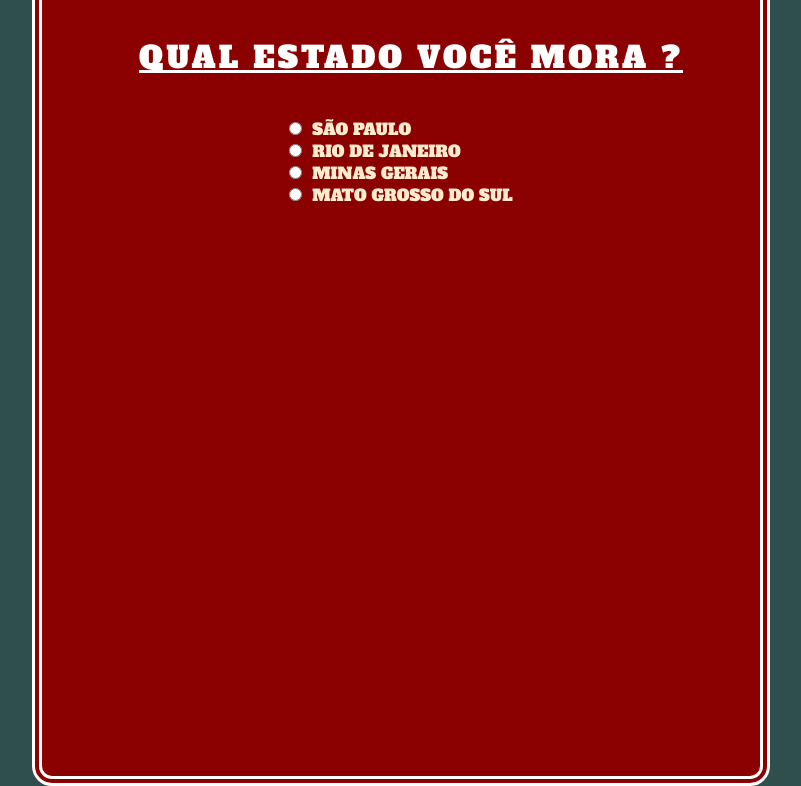
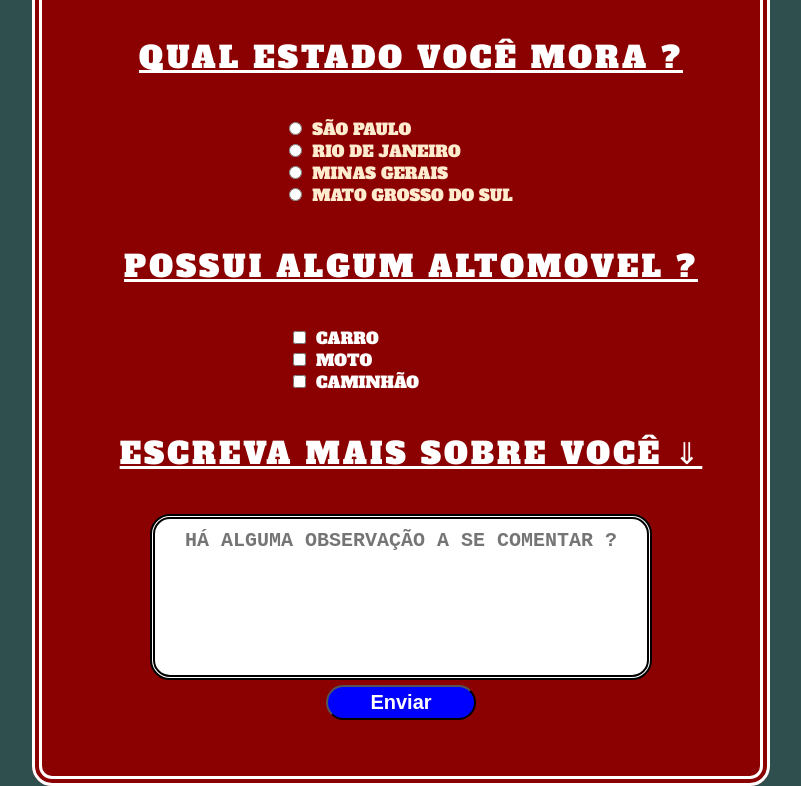
Before and after one commit to JoseVitor20/Formul-rio, a plain HTML site: page index.html in a window 1280 px wide. Shown: the part 744-1530 px from the top of the page, without its empty margins (239-1040 px from the left). Drawn offline with Linux system fonts and the light colour scheme.

Commit message:
2º Commit

```diff
--- a/index.html
+++ b/index.html
@@ -33,7 +33,7 @@
 	<input type="password" name="confirmar-senha"  placeholder="CONFIRME SUA SENHA." accesskey="">
 	</div>
 
-</div>
+</div><!--PREENCHIMENTO-->
 
 <p>QUAL A SUA IDADE?</p>
 
@@ -44,7 +44,7 @@
 		<OPtion>+18 ANOS</OPtion>
 		<OPtion>+30 ANOS</OPtion>
 		<OPtion>+60 ANOS</OPtion>
-	</select>
+	</select><!--ESCOLHA-->
 </diV>
 
 <p>QUAL ESTADO VOCÊ MORA ?</p>
@@ -67,7 +67,31 @@
 	<input type="radio" name="Municipio"><span>MATO GROSSO DO SUL</span>
 	</div>
 
-</div>
+</div><!--MUNICIPIO-->
+
+<p>POSSUI ALGUM ALTOMOVEL ?</p>
+
+<div class="veiculos">
+
+	<div>
+		<input type="checkbox" name="veiculos"><span>CARRO</span>
+	</div>
+
+	<div>
+		<input type="checkbox" name="veiculos"><span>MOTO</span>
+	</div>
+
+	<div>
+		<input type="checkbox" name="veiculos"><span>CAMINHÃO</span>
+	</div>
+
+</div><!--VEICULOS-->
+
+<p>ESCREVA MAIS SOBRE VOCÊ ⇓</p>
+
+<textarea style="resize:unset ;" placeholder="HÁ ALGUMA OBSERVAÇÃO A SE COMENTAR ?"></textarea><br>
+
+<button>Enviar</button>
 
 	</fieldset>
 
--- a/style/style.css
+++ b/style/style.css
@@ -58,3 +58,28 @@ text-align: justify;
 color: blanchedalmond;}
 
 .Municipio [type=radio]{margin-right: 10px;}
+
+.veiculos{display: inline-block;
+text-align: justify;
+color:white;
+margin-right:90px}
+
+.veiculos [type=checkbox]{margin-right:10px;}
+
+textarea{width: 70%;
+height: 12%;
+border-radius: 20px;
+padding-left: 30px;
+padding-top:10px;
+font-weight: bold;
+font-size: 20px;
+border: 5px double black;}
+
+button{width: 150px;
+border-radius: 20px;
+height: 35px;
+font-weight: bold;
+background-color:blue;
+color:white;
+font-size: 20px;
+cursor: pointer;}
```
